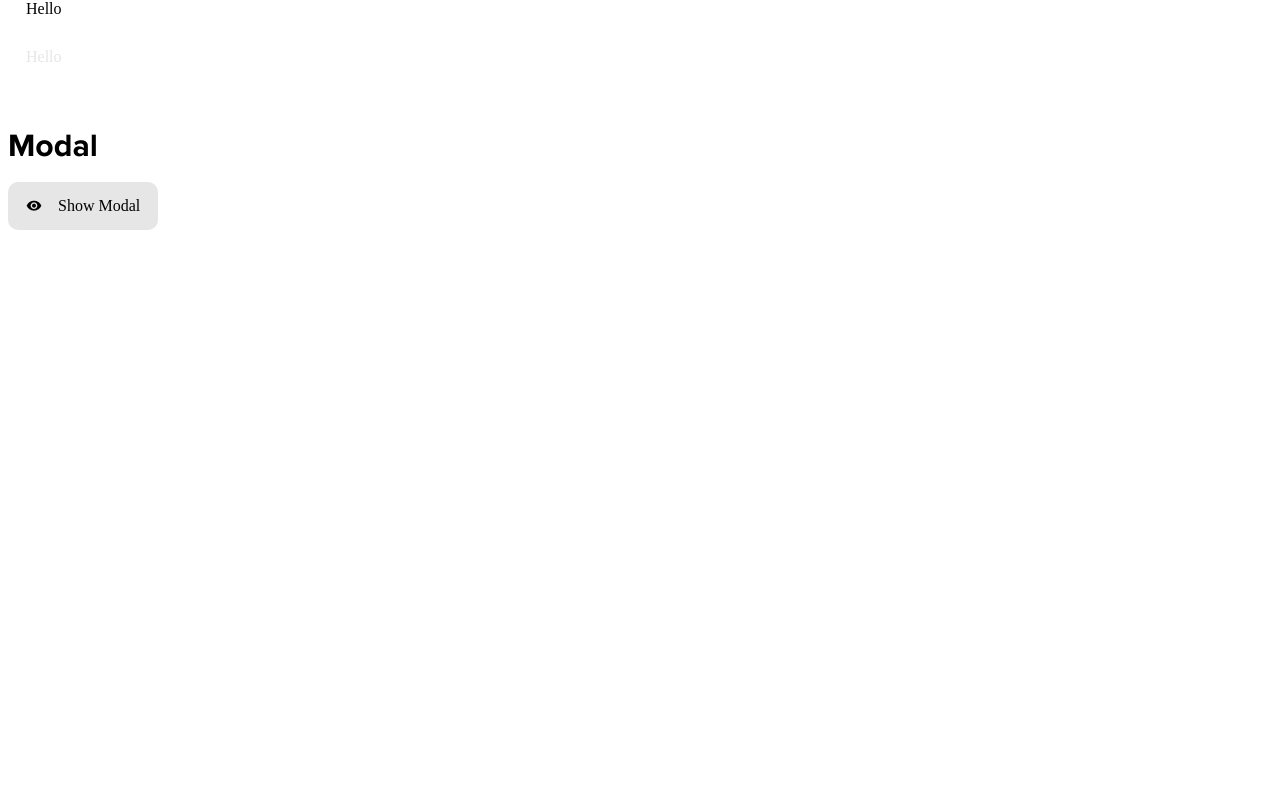
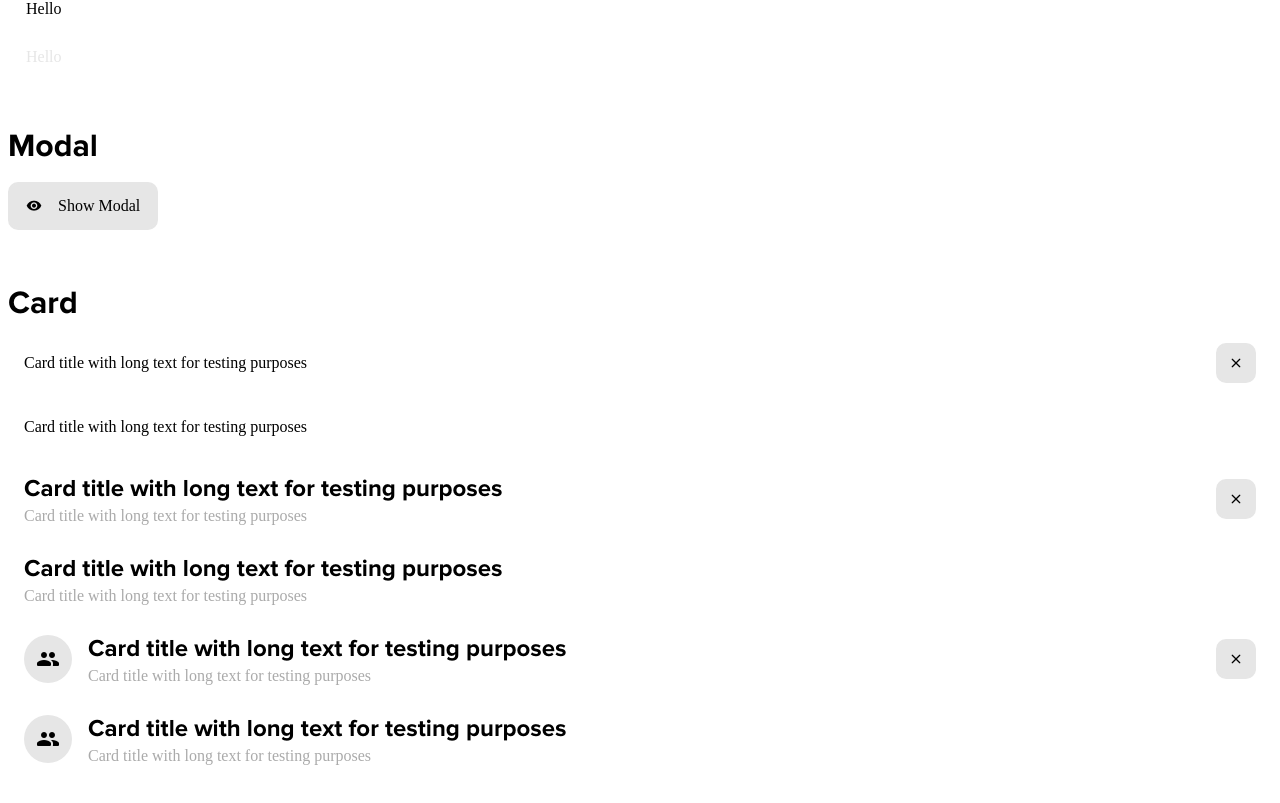
Before and after one commit to Zjarr/blog-client, a React (Create React App) app: page / in a window 1280 px wide. Shown: the part 2378-3181 px from the top of the page. Before the commit the page ends 2670 px from the top, so only its background shows below. Built offline with nearby package versions, Linux system fonts and the light colour scheme; a web font is replaced by a local one.

Commit message:
feat: add icon card to the component playground

```diff
--- a/src/pages/blog/landing.blog.pages.tsx
+++ b/src/pages/blog/landing.blog.pages.tsx
@@ -2,6 +2,7 @@ import React from 'react';
 
 import { Input } from '../../components/input';
 import { Banner } from '../../components/banner';
+import { Card } from '../../components/card';
 import { Dropdown } from '../../components/dropdown';
 import { Image } from '../../components/image';
 import { Toggle } from '../../components/toggle';
@@ -10,7 +11,6 @@ import { Button } from '../../components/button';
 import { Loading } from '../../components/loading';
 
 import { COLOR_GREEN, COLOR_PURPLE } from '../../lib/values';
-
 
 export const LandingBlogPage: React.FC<{}> = () => {
   const [modalVisible, setModalVisible] = React.useState<boolean>(false);
@@ -133,6 +133,7 @@ export const LandingBlogPage: React.FC<{}> = () => {
       <br />
       <br />
 
+
       <Text type={'title'}>Modal</Text>
       <p></p>
       <Button
@@ -151,6 +152,51 @@ export const LandingBlogPage: React.FC<{}> = () => {
       <br />
       <br />
 
+
+      <Text type={'title'}>Card</Text>
+      <p></p>
+      <Card
+        text={'Card title with long text for testing purposes'}
+        type={'icon'}
+      />
+      <p></p>
+      <Card
+        text={'Card title with long text for testing purposes'}
+        type={'icon'}
+        disabled
+      />
+      <p></p>
+      <Card
+        title={'Card title with long text for testing purposes'}
+        text={'Card title with long text for testing purposes'}
+        type={'icon'}
+      />
+      <p></p>
+      <Card
+        title={'Card title with long text for testing purposes'}
+        text={'Card title with long text for testing purposes'}
+        type={'icon'}
+        disabled
+      />
+      <p></p>
+      <Card
+        title={'Card title with long text for testing purposes'}
+        text={'Card title with long text for testing purposes'}
+        type={'icon'}
+        icon={'group'}
+      />
+      <p></p>
+      <Card
+        title={'Card title with long text for testing purposes'}
+        text={'Card title with long text for testing purposes'}
+        type={'icon'}
+        icon={'group'}
+        disabled
+      />
+      <br />
+      <br />
+      <br />
+
       <Banner text={'Already exists an user with the provided email'} icon={'check'} color={COLOR_GREEN} visible />
     </>
   );
```
